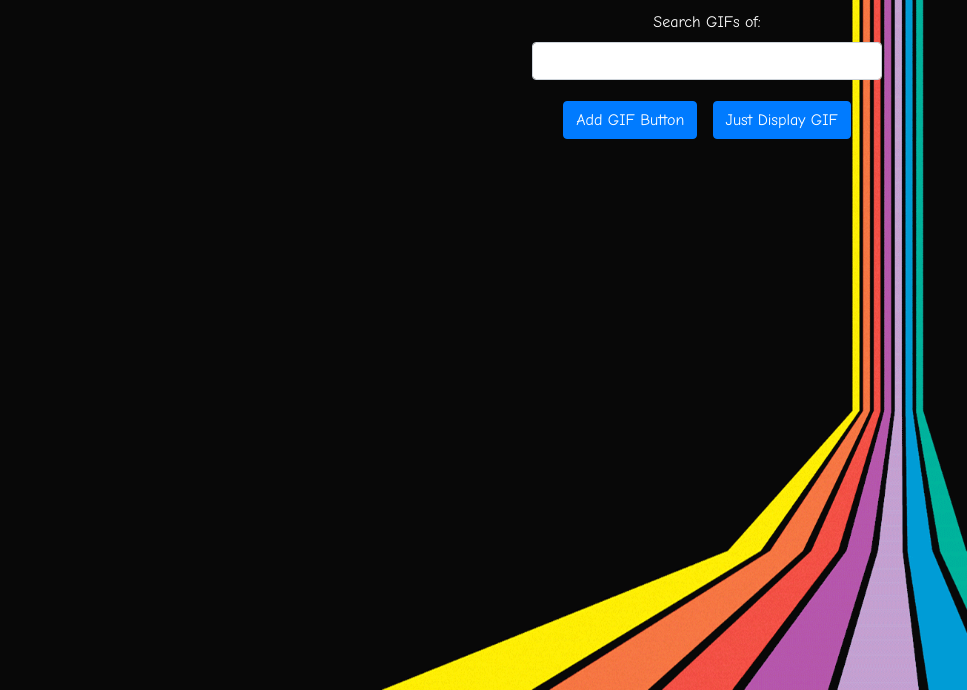
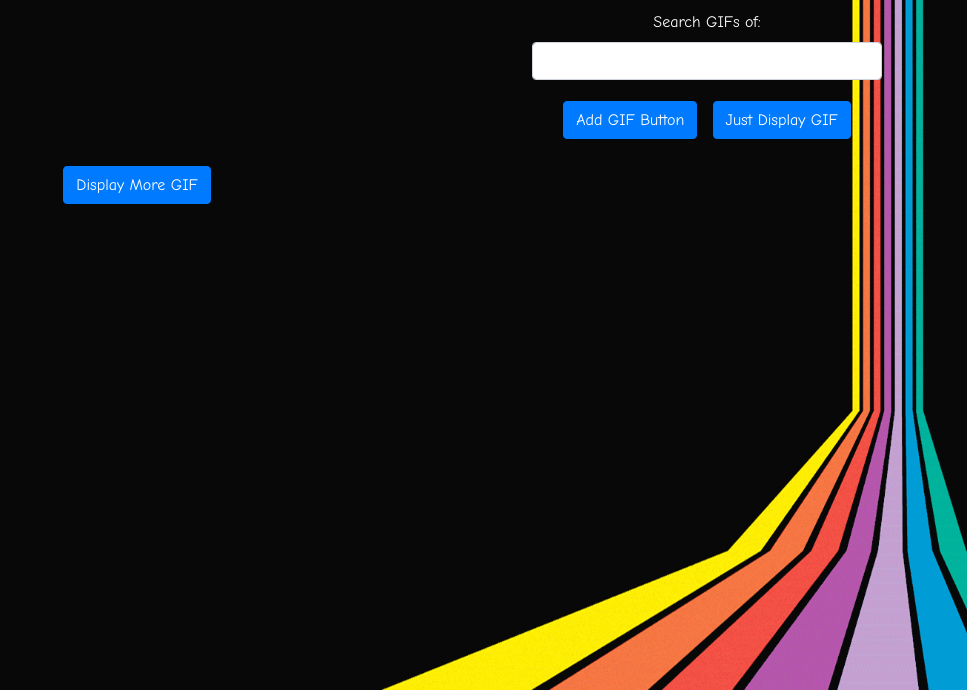
Before and after one commit to muntasir2165/GifTastic, a plain HTML site: page index.html in a window 1280 px wide. Shown: the part 110-800 px from the top of the page, without its empty margins (313-1280 px from the left). Drawn offline with nearby package versions, Linux system fonts and the light colour scheme; no server answers.

Commit message:
updated index.html to include a button to be able to add more gif to the gif-container

```diff
--- a/index.html
+++ b/index.html
@@ -61,6 +61,16 @@
 				</div>
 			</div>
 
+			<div class="row mt-2">
+				<div id="add-more-gif-button-container" class="col-md-2 offset-md-3 offset-md-right-7">
+					<form>
+						<div class="form-group">
+							<button id="add-more-gif-button" type="submit" class="btn btn-primary">Display More GIF</button>
+						</div>
+					</form>
+				</div>
+			</div>
+
 		</div>
 
 		<!-- Load the associated JavaScript files -->
```
